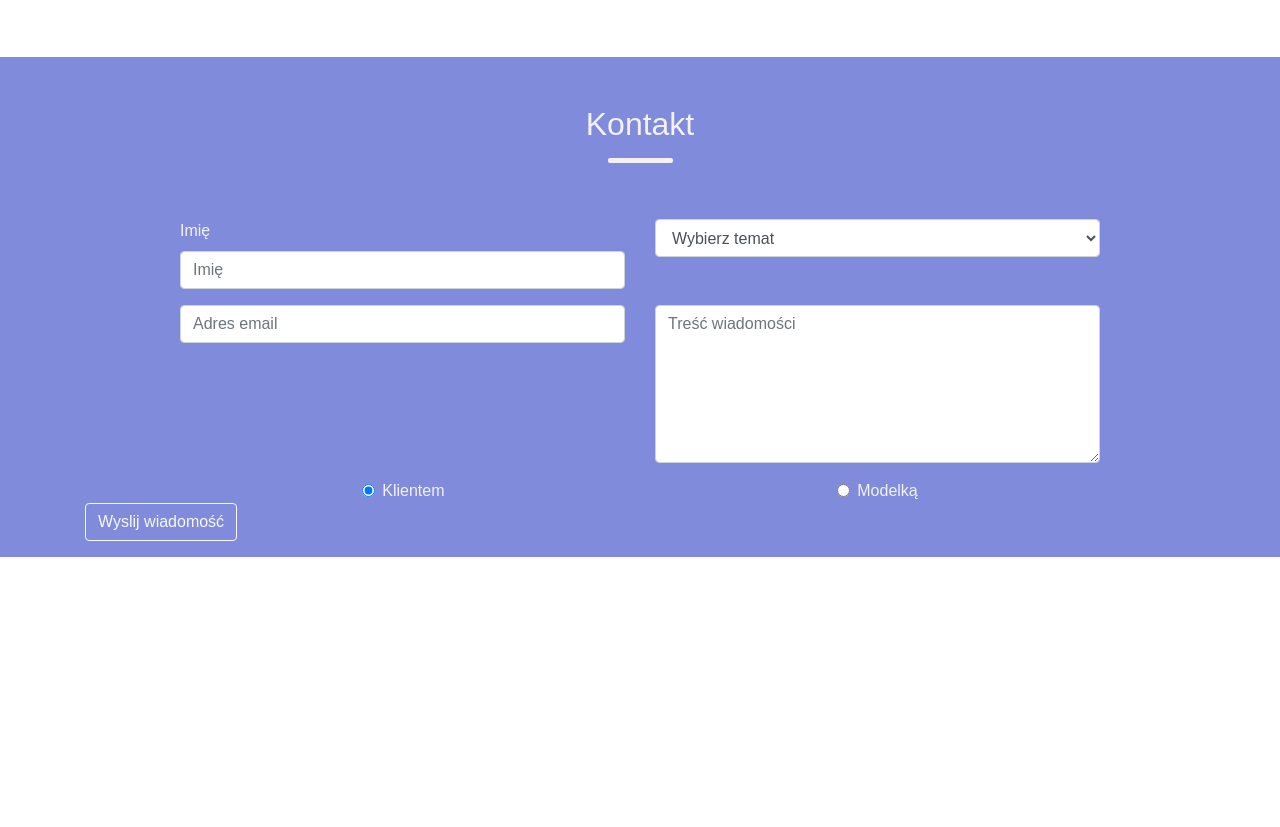
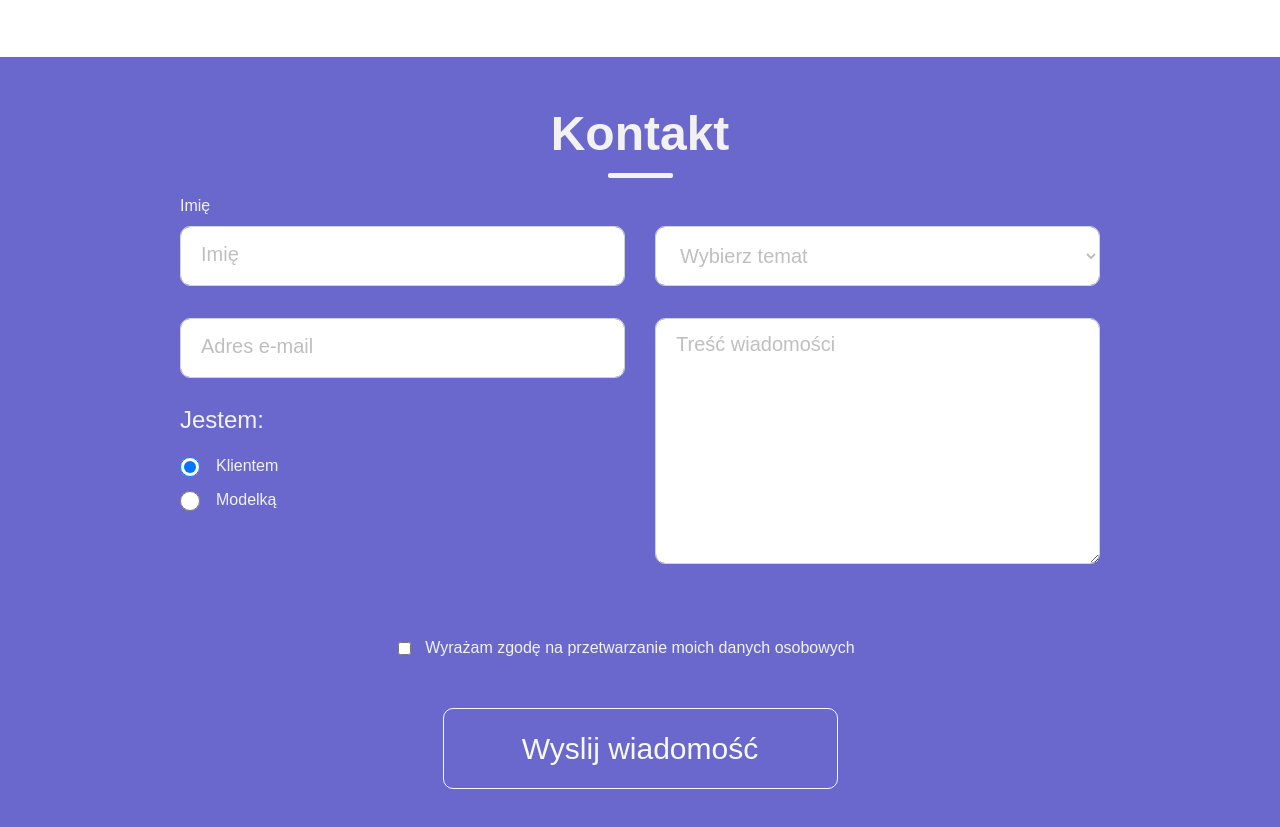
Before and after one commit to darokrk/eura7, a website: page index.html in a window 1280 px wide. Shown: the part 2039-2866 px from the top of the page. Before the commit the page ends 2596 px from the top, so only its background shows below. Drawn offline with nearby package versions, Linux system fonts and the light colour scheme; a web font is replaced by a local one.

Commit message:
Styled contact desktop

```diff
--- a/assets/sass/style.scss
+++ b/assets/sass/style.scss
@@ -15,6 +15,7 @@ $blackColor: #000;
 $greenColor: hsl(154, 22%, 36%);
 $yellowColor: hsl(46, 99%, 55%);
 $greyColor: #b7b7b7;
+$lightGrey: #bfbfbf;
 $redColor: #ed145b;
 
 // Responsive Breakpoints
@@ -372,21 +373,80 @@ $break-desktop: 980px;
 }
 
 .contact {
-  background-color: #808bdb;
+  background-color: #6a68cd;
   color: $whiteColor;
   min-height: 500px;
   &-header {
     position: relative;
+    font-size: 48px;
+    font-weight: bold;
     &:after {
       display: block;
       content: "";
       width: 65px;
       height: 5px;
       background-color: $whiteColor;
-      margin: 15px auto 0;
+      margin: 10px auto 0;
       border-radius: 2px;
     }
   }
   &-form {
+    input, select {
+      border-radius: 10px;
+      height: 60px;
+      padding: 0 20px;
+      &:active,&:focus {
+        outline: none;
+      }
+      &::placeholder {
+        color: $lightGrey;
+        font-size: 20px;
+      }
+      option {
+        color: $blackColor;
+      }
+    }
+  }
+  .form-check {
+    font-weight: 300;
+    &:nth-of-type(2) {
+      margin-top: 10px;
+    }
+    &--label {
+      font-size: 24px;
+    }
+    &--rounded {
+      width: 20px;
+      height: 20px;
+      margin-top: .2rem;
+    }
+    &-permissionCheck {
+      height: unset;
+      margin-top: .4rem;
+      margin-left: -1.7rem;
+    }
+  }
+  .form-control {
+    &--option {
+      color: $lightGrey;
+      font-size: 20px;
+      //appearance:none;
+      //background: "./assets/images/svg/select-icon.svg";
+    }
+    &--mod {
+      min-height: 246px;
+      border-radius: 10px;
+      padding: 10px 20px;
+      &::placeholder {
+        color: $lightGrey;
+        font-size: 20px;
+      }
+    }
+  }
+  .submit-btn {
+    width: 395px;
+    font-size: 30px;
+    padding: 17px 20px;
+    border-radius: 10px;
   }
 }
--- a/index.html
+++ b/index.html
@@ -6,7 +6,7 @@
     <meta http-equiv="X-UA-Compatible" content="ie=edge" />
     <title>Eura7 PSD to HTML</title>
     <link
-      href="https://fonts.googleapis.com/css?family=Muli:400,700&display=swap&subset=latin-ext"
+      href="https://fonts.googleapis.com/css?family=Muli:300,400,700&display=swap&subset=latin-ext"
       rel="stylesheet"
     />
     <link
@@ -230,12 +230,12 @@
           </div>
         </div>
       </section>
-      <section class="contact">
+      <section class="contact py-5">
         <div class="container">
-          <h2 class="contact-header text-center py-5">Kontakt</h2>
+          <h2 class="contact-header text-center pb-2">Kontakt</h2>
           <form class="contact-form">
-            <div class="row justify-content-center align-items-start">
-              <div class="form-group col-7 col-md-5">
+            <div class="row justify-content-center align-items-end">
+              <div class="form-group col-7 col-md-5 pb-2">
                 <label for="exampleInputName">Imię</label>
                 <input
                   type="text"
@@ -245,8 +245,8 @@
                   placeholder="Imię"
                 />
               </div>
-              <div class="form-group col-7 col-md-5">
-                <select class="form-control">
+              <div class="form-group col-7 col-md-5 pb-2">
+                <select class="form-control form-control--option">
                   <option>Wybierz temat</option>
                   <option>2</option>
                   <option>3</option>
@@ -254,56 +254,75 @@
                   <option>5</option>
                 </select>
               </div>
-              <div class="form-group col-7 col-md-5">
+            </div>
+            <div class="row justify-content-center align-items-start">
+              <div class="form-group col-7 col-md-5 pt-2">
                 <input
                   type="email"
                   class="form-control"
                   id="exampleInputEmail1"
                   aria-describedby="emailHelp"
-                  placeholder="Adres email"
+                  placeholder="Adres e-mail"
                 />
-              </div>
-              <div class="form-group col-7 col-md-5">
-                <textarea
-                  class="form-control"
-                  id="exampleFormControlTextarea1"
-                  rows="6"
-                  placeholder="Treść wiadomości"
-                ></textarea>
-              </div>
-              <div class="form-check col-7 col-md-5">
+                <div class="col-12 px-0 pt-4">
+                  <label class="form-check--label" for="exampleRadios1">Jestem:</label>
+                <div class="form-check mt-2">
                   <input
-                  class="form-check-input"
+                          class="form-check-input form-check--rounded"
                           type="radio"
                           name="exampleRadios"
                           id="exampleRadios1"
                           value="option1"
                           checked
                   />
-                <label class="form-check-label" for="exampleRadios1">
+                  <label class="form-check-label ml-3" for="exampleRadios1">
                     Klientem
                   </label>
                 </div>
                 <div class="form-check">
                   <input
-                  class="form-check-input"
+                          class="form-check-input form-check--rounded mb-1"
                           type="radio"
                           name="exampleRadios"
                           id="exampleRadios2"
                           value="option2"
                   />
-                <label class="form-check-label" for="exampleRadios2">
+                  <label class="form-check-label ml-3" for="exampleRadios2">
                     Modelką
                   </label>
                 </div>
                 </div>
+              </div>
+              <div class="form-group col-7 col-md-5 pt-2 mb-5">
+                <textarea
+                  class="form-control form-control--mod"
+                  id="exampleFormControlTextarea1"
+                  rows="6"
+                  placeholder="Treść wiadomości"
+                ></textarea>
+              </div>
+            </div>
+            <div class="row">
+              <div class="col-12">
+                <div class="form-check p-4 text-center">
+                  <input class="form-check-input form-check-permissionCheck" type="checkbox" value="" id="permissionCheck">
+                  <label class="form-check-label" for="permissionCheck">
+                    Wyrażam zgodę na przetwarzanie moich danych osobowych
+                  </label>
+                </div>
+              </div>
+            </div>
+            <div class="row">
+              <div class="col-12 text-center">
                 <button
                         type="button"
                         role="submit"
-              class="btn btn-outline-light m-auto text-center"
+                        class="btn btn-outline-light submit-btn my-4"
                 >
                   Wyslij wiadomość
                 </button>
+              </div>
+            </div>
           </form>
         </div>
       </section>
```
Also changed, not shown: assets/css/style.css, assets/images/svg/select-icon.svg (added), assets/sass/style.css (added), package.json (line endings or trailing spaces), 1 other file. Lines whose indentation alone changed are shown as unchanged.
